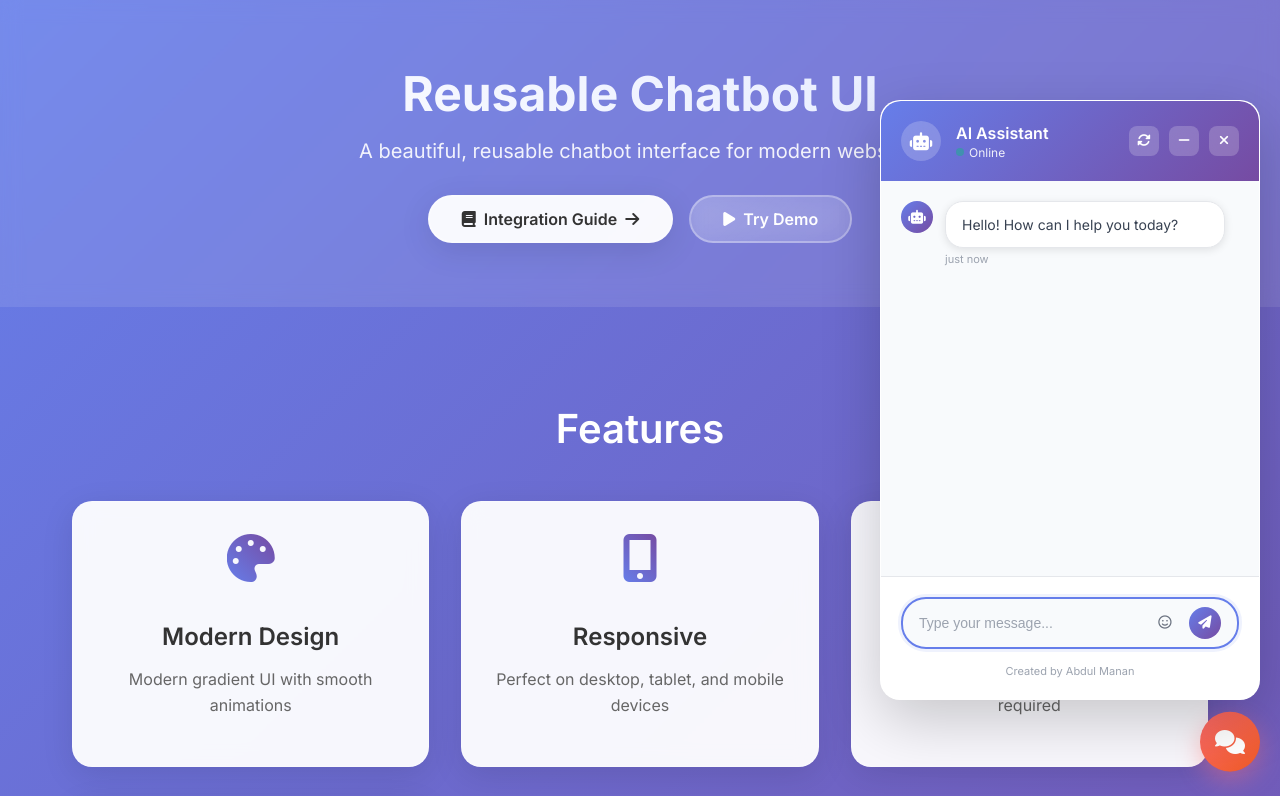
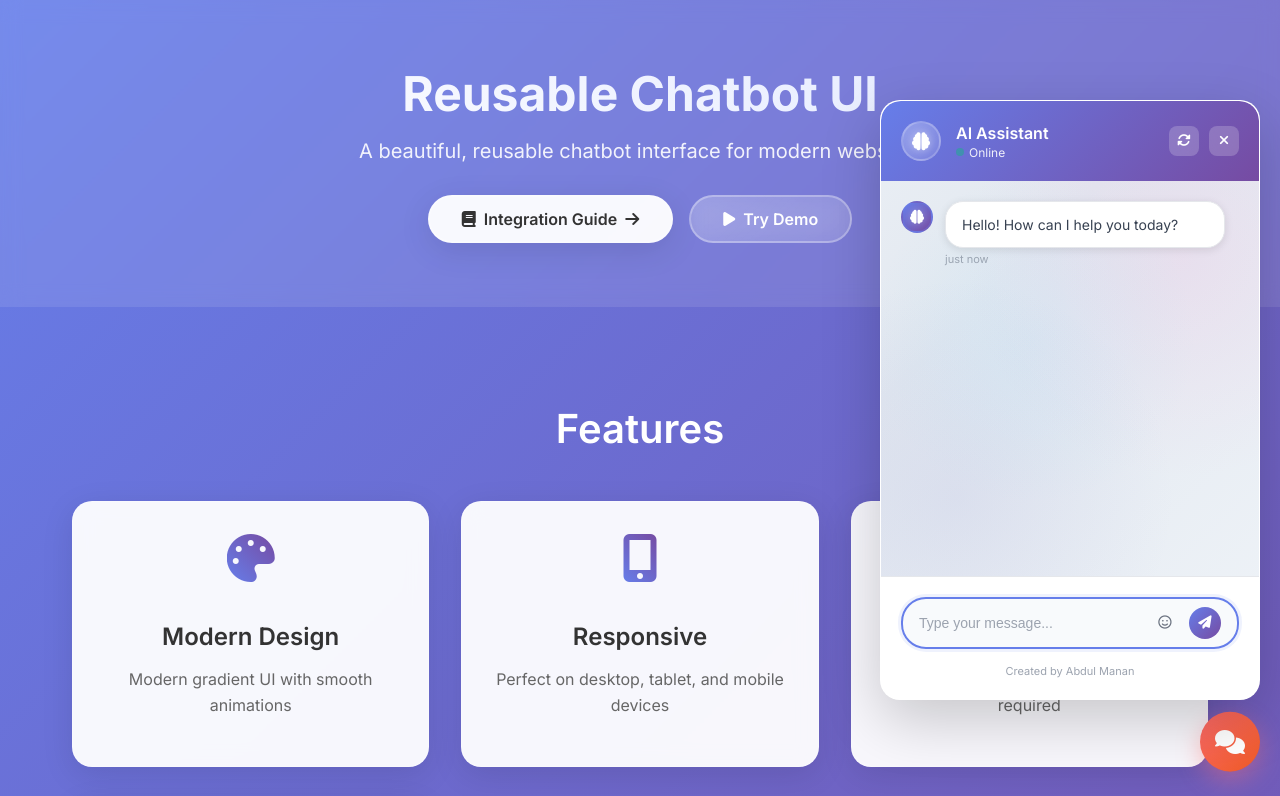
Before and after one commit to AbdulManan133/chatbot-Ui, a plain HTML site: page index.html in a window 1280 px wide. Both pictures are taken after a click on the element 1230 px from the left and 742 px from the top of the page. Shown: the top 796 px of the page. Drawn offline with Linux system fonts and the light colour scheme.

Commit message:
Add files via upload

```diff
--- a/chatbot.css
+++ b/chatbot.css
@@ -283,10 +283,7 @@ body {
     display: flex;
 }
 
-.chatbot-container.minimized {
-    height: 60px;
-    overflow: hidden;
-}
+
 
 @keyframes slideUp {
     from {
@@ -313,13 +310,43 @@ body {
 .bot-avatar {
     width: 40px;
     height: 40px;
-    background: rgba(255, 255, 255, 0.2);
+    background: linear-gradient(135deg, rgba(255, 255, 255, 0.3), rgba(255, 255, 255, 0.1));
     border-radius: 50%;
     display: flex;
     align-items: center;
     justify-content: center;
     font-size: 18px;
     backdrop-filter: blur(10px);
+    border: 2px solid rgba(255, 255, 255, 0.2);
+    position: relative;
+    overflow: hidden;
+}
+
+.bot-avatar::before {
+    content: '';
+    position: absolute;
+    top: -50%;
+    left: -50%;
+    width: 200%;
+    height: 200%;
+    background: linear-gradient(45deg, transparent, rgba(255, 255, 255, 0.1), transparent);
+    animation: shimmer 3s infinite;
+}
+
+.bot-avatar i {
+    position: relative;
+    z-index: 1;
+    color: #ffffff;
+    text-shadow: 0 0 10px rgba(255, 255, 255, 0.5);
+}
+
+@keyframes shimmer {
+    0% {
+        transform: translateX(-100%) translateY(-100%) rotate(45deg);
+    }
+    100% {
+        transform: translateX(100%) translateY(100%) rotate(45deg);
+    }
 }
 
 .bot-info {
@@ -393,9 +420,35 @@ body {
     flex: 1;
     padding: 20px;
     overflow-y: auto;
-    background: #f8fafc;
+    background: linear-gradient(135deg, #f8fafc 0%, #e2e8f0 50%, #f1f5f9 100%);
+    background-size: 200% 200%;
+    animation: gradientShift 8s ease infinite;
+    position: relative;
     scrollbar-width: thin;
     scrollbar-color: #cbd5e1 transparent;
+}
+
+.chatbot-messages::before {
+    content: '';
+    position: absolute;
+    top: 0;
+    left: 0;
+    right: 0;
+    bottom: 0;
+    background-image:
+        radial-gradient(circle at 20% 80%, rgba(120, 119, 198, 0.1) 0%, transparent 50%),
+        radial-gradient(circle at 80% 20%, rgba(255, 119, 198, 0.1) 0%, transparent 50%),
+        radial-gradient(circle at 40% 40%, rgba(120, 219, 255, 0.1) 0%, transparent 50%);
+    pointer-events: none;
+}
+
+@keyframes gradientShift {
+    0%, 100% {
+        background-position: 0% 50%;
+    }
+    50% {
+        background-position: 100% 50%;
+    }
 }
 
 .chatbot-messages::-webkit-scrollbar {
@@ -452,6 +505,26 @@ body {
 .bot-message .message-avatar {
     background: linear-gradient(135deg, #667eea 0%, #764ba2 100%);
     color: white;
+    border: 2px solid rgba(102, 126, 234, 0.3);
+    position: relative;
+    overflow: hidden;
+}
+
+.bot-message .message-avatar::before {
+    content: '';
+    position: absolute;
+    top: -50%;
+    left: -50%;
+    width: 200%;
+    height: 200%;
+    background: linear-gradient(45deg, transparent, rgba(255, 255, 255, 0.2), transparent);
+    animation: shimmer 4s infinite;
+}
+
+.bot-message .message-avatar i {
+    position: relative;
+    z-index: 1;
+    text-shadow: 0 0 8px rgba(255, 255, 255, 0.3);
 }
 
 .user-message .message-avatar {
@@ -729,7 +802,14 @@ body {
 /* Dark Mode Support */
 @media (prefers-color-scheme: dark) {
     .chatbot-messages {
-        background: #1f2937;
+        background: linear-gradient(135deg, #1f2937 0%, #111827 50%, #1e293b 100%);
+    }
+
+    .chatbot-messages::before {
+        background-image:
+            radial-gradient(circle at 20% 80%, rgba(79, 70, 229, 0.1) 0%, transparent 50%),
+            radial-gradient(circle at 80% 20%, rgba(236, 72, 153, 0.1) 0%, transparent 50%),
+            radial-gradient(circle at 40% 40%, rgba(14, 165, 233, 0.1) 0%, transparent 50%);
     }
 
     .bot-message .message-bubble {
--- a/chatbot.js
+++ b/chatbot.js
@@ -33,7 +33,6 @@ class ReusableChatbot {
 
         // State management
         this.isOpen = false;
-        this.isMinimized = false;
         this.isTyping = false;
         this.messageHistory = [];
         this.currentUser = 'user';
@@ -75,7 +74,6 @@ class ReusableChatbot {
             input: document.getElementById('message-input'),
             sendBtn: document.getElementById('send-btn'),
             refreshBtn: document.getElementById('refresh-btn'),
-            minimizeBtn: document.getElementById('minimize-btn'),
             closeBtn: document.getElementById('close-btn'),
             typingIndicator: document.getElementById('typing-indicator'),
             emojiBtn: document.getElementById('emoji-btn')
@@ -103,7 +101,6 @@ class ReusableChatbot {
 
         // Control buttons
         this.elements.refreshBtn.addEventListener('click', () => this.refreshChat());
-        this.elements.minimizeBtn.addEventListener('click', () => this.minimizeChat());
         this.elements.closeBtn.addEventListener('click', () => this.closeChat());
 
         // Additional features
@@ -140,9 +137,7 @@ class ReusableChatbot {
      */
     openChat() {
         this.isOpen = true;
-        this.isMinimized = false;
         this.elements.container.classList.add('show');
-        this.elements.container.classList.remove('minimized');
         this.elements.toggle.classList.add('active');
 
         // Focus input
@@ -160,8 +155,7 @@ class ReusableChatbot {
      */
     closeChat() {
         this.isOpen = false;
-        this.isMinimized = false;
-        this.elements.container.classList.remove('show', 'minimized');
+        this.elements.container.classList.remove('show');
         this.elements.toggle.classList.remove('active');
 
         // Track event
@@ -188,23 +182,7 @@ class ReusableChatbot {
         this.trackEvent('chatbot_refreshed');
     }
 
-    /**
-     * Minimize chatbot
-     */
-    minimizeChat() {
-        this.isMinimized = !this.isMinimized;
-        this.elements.container.classList.toggle('minimized');
 
-        if (!this.isMinimized) {
-            setTimeout(() => {
-                this.elements.input.focus();
-                this.scrollToBottom();
-            }, 300);
-        }
-
-        // Track event
-        this.trackEvent('chatbot_minimized', { minimized: this.isMinimized });
-    }
 
     /**
      * Send user message
@@ -329,7 +307,7 @@ class ReusableChatbot {
 
         const avatar = document.createElement('div');
         avatar.className = 'message-avatar';
-        avatar.innerHTML = messageData.sender === 'bot' ? '<i class="fas fa-robot"></i>' : '<i class="fas fa-user"></i>';
+        avatar.innerHTML = messageData.sender === 'bot' ? '<i class="fas fa-brain"></i>' : '<i class="fas fa-user"></i>';
 
         const content = document.createElement('div');
         content.className = 'message-content';
--- a/index.html
+++ b/index.html
@@ -91,7 +91,7 @@
             <!-- Chatbot Header -->
             <div class="chatbot-header">
                 <div class="bot-avatar">
-                    <i class="fas fa-robot"></i>
+                    <i class="fas fa-brain"></i>
                 </div>
                 <div class="bot-info">
                     <h3>AI Assistant</h3>
@@ -104,9 +104,6 @@
                     <button class="refresh-btn" id="refresh-btn" title="Clear chat">
                         <i class="fas fa-sync-alt"></i>
                     </button>
-                    <button class="minimize-btn" id="minimize-btn">
-                        <i class="fas fa-minus"></i>
-                    </button>
                     <button class="close-btn" id="close-btn">
                         <i class="fas fa-times"></i>
                     </button>
@@ -117,7 +114,7 @@
             <div class="chatbot-messages" id="chatbot-messages">
                 <div class="message bot-message">
                     <div class="message-avatar">
-                        <i class="fas fa-robot"></i>
+                        <i class="fas fa-brain"></i>
                     </div>
                     <div class="message-content">
                         <div class="message-bubble">
@@ -131,7 +128,7 @@
             <!-- Typing Indicator -->
             <div class="typing-indicator" id="typing-indicator">
                 <div class="message-avatar">
-                    <i class="fas fa-robot"></i>
+                    <i class="fas fa-brain"></i>
                 </div>
                 <div class="typing-bubble">
                     <div class="typing-dots">
```
